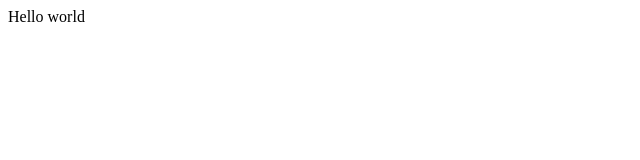
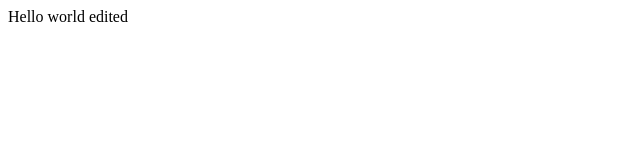
Before and after one commit to basrinrabia/hello-world, a plain HTML site: page index.html in a window 1280 px wide. Shown: the full height of the page, 0-640 px from the left. Drawn offline with Linux system fonts and the light colour scheme.

Commit message:
Update index.html

```diff
--- a/index.html
+++ b/index.html
@@ -1 +1 @@
-<p>Hello world</p>
+<p>Hello world edited</p>
```
